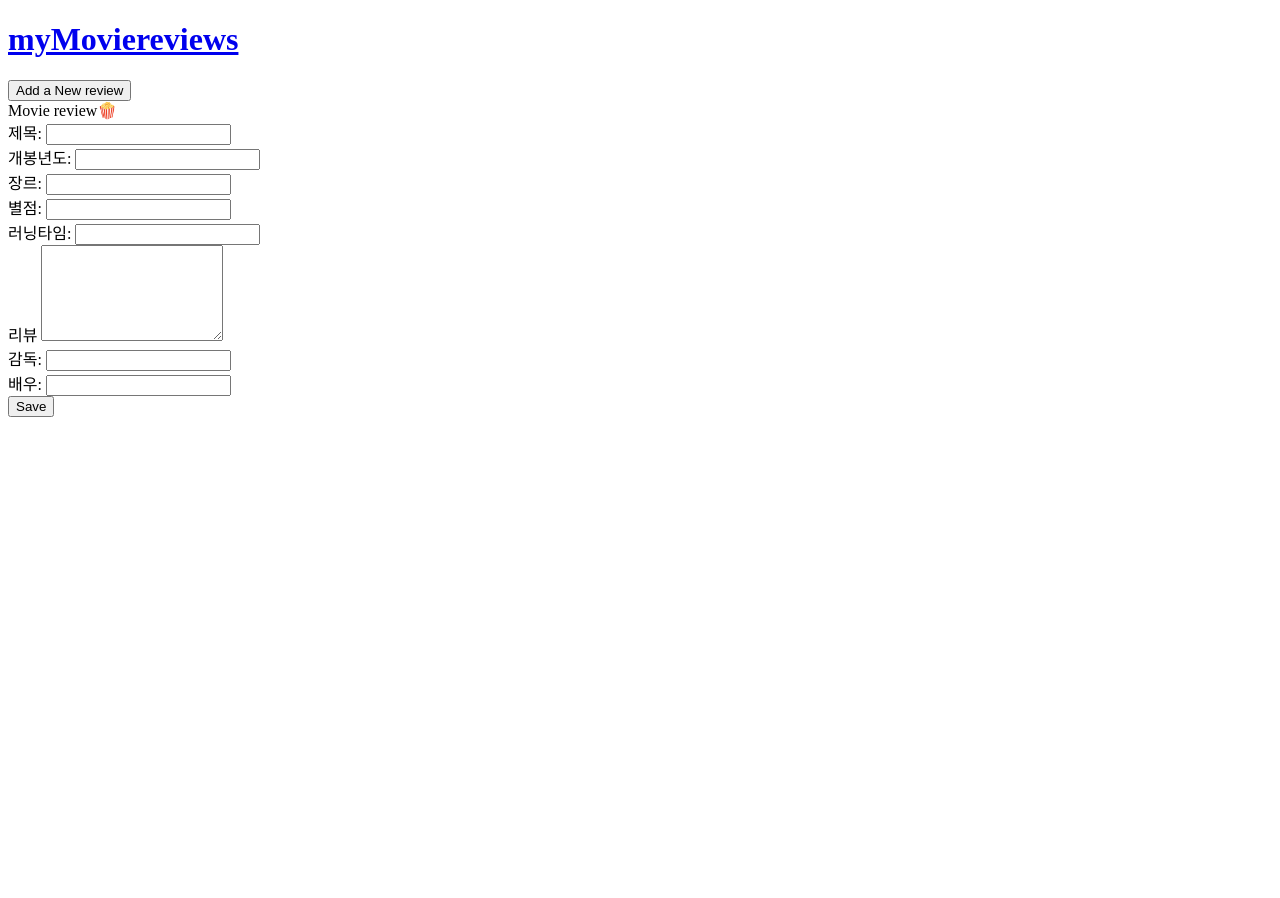
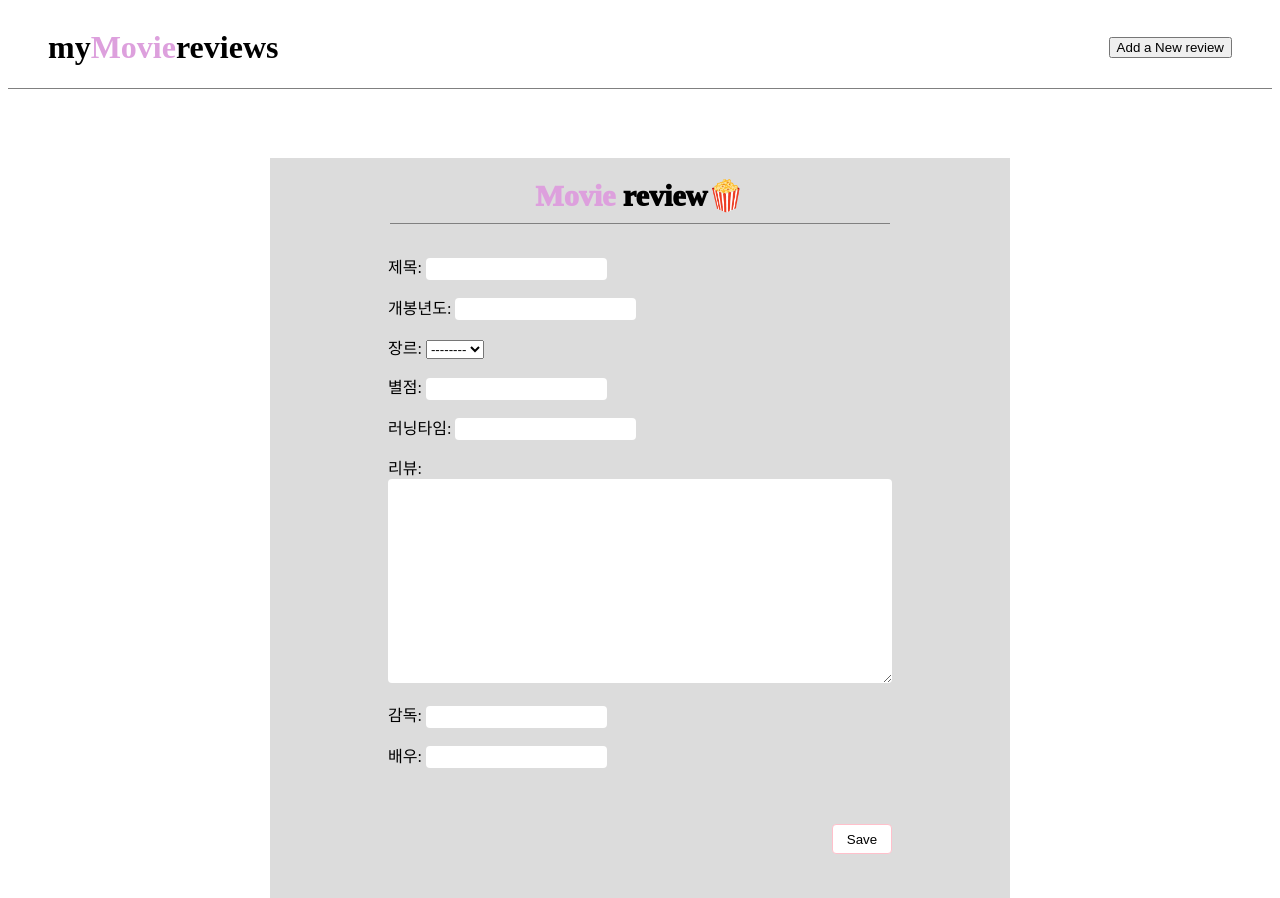
Before and after one commit to Pirogramming-22/Jung-Wonjun, a Django app: template myMovieReviews/templates/board/create.html in a window 1280 px wide. Before the commit the page ends 417 px from the top, so only its background shows below. Run offline with Django 3.2, Linux system fonts and the light colour scheme; the template is opened without the code that fills it, so the values that code supplies are empty.

Commit message:
챌린지 및 CSS 완료

```diff
--- /dev/null
+++ b/myMovieReviews/board/static/css/create.css
@@ -0,0 +1,76 @@
+* {
+    text-decoration: none;
+    color: black;
+}
+
+.header {
+    display: flex;
+    align-items: center;
+    justify-content: space-between;
+    padding-inline: 40px;
+    border-bottom: 1px solid gray;
+}
+
+.form_title {
+    width: 500px;
+    text-align: center;
+    font-weight: 1000;
+    border-bottom: 1px solid gray;
+    padding-bottom: 10px;
+    font-size: 30px;
+}
+
+.pink {
+    color: plum;
+}
+
+.form_container {
+    display: flex;
+    flex-direction: column;
+    position: relative;
+}
+
+.content_container {
+    background-color: gainsboro;
+    display: flex;
+    flex-direction: column;
+    width: 700px;
+    height: 700px;
+    position: absolute;
+    top: 150px;
+    left: 50%;
+    transform: translate(-50%);
+    align-items: center;
+    padding: 20px;
+}
+
+form {
+    padding-top: 30px;
+    display: flex;
+    flex-direction: column;
+    gap: 15px;
+    position: relative;
+}
+
+input, textarea {
+    border-radius: 4px;
+    border: whitesmoke;
+    height: 20px;
+}
+
+textarea {
+    width: 500px;
+    height: 200px;
+}
+
+.submit_button {
+    border-radius: 4px;
+    background-color: white;
+    border: 1px solid pink;
+    position: absolute;
+    cursor: pointer;
+    top: 600px;
+    right: 0;
+    width: 60px;
+    height: 30px;
+}
--- a/myMovieReviews/moviesite/settings.py
+++ b/myMovieReviews/moviesite/settings.py
@@ -117,6 +117,9 @@ USE_TZ = True
 # https://docs.djangoproject.com/en/5.1/howto/static-files/
 
 STATIC_URL = 'static/'
+STATICFILES_DIRS = [
+    BASE_DIR / 'static',
+]
 
 # Default primary key field type
 # https://docs.djangoproject.com/en/5.1/ref/settings/#default-auto-field
--- a/myMovieReviews/templates/board/create.html
+++ b/myMovieReviews/templates/board/create.html
@@ -1,21 +1,24 @@
+{% load static %}
 <!DOCTYPE html>
 <html lang="en">
 <head>
     <meta charset="UTF-8">
     <meta name="viewport" content="width=device-width, initial-scale=1.0">
     <title>Document</title>
+    <link rel="stylesheet" href="{% static 'css/create.css' %}">
 </head>
 <body>
     <div class="form_container">
         <div class="header">
             <a href="{% url 'board:board_list' %}">
-                <h1>myMoviereviews</h1>
+                <h1>my<span class="pink">Movie</span>reviews</h1>
             </a>
             <a href="{% url 'board:board_create' %}">
                 <button class="add_button">Add a New review</button>
             </a>
         </div>
-        <div class="form_title">Movie review🍿</div>
+        <div class="content_container">
+            <div class="form_title"><span class="pink">Movie</span> review🍿</div>
             <form action="{% url 'board:board_create' %}" method="post">
                 {% csrf_token %}
                 <div>
@@ -28,7 +31,14 @@
                 </div>
                 <div>
                     <label for="genre">장르:</label>
-                <input type="text" id="genre" name="genre">
+                    <select id="genre" name="genre">
+                        <option value="" disabled selected>--------</option>
+                        {% for value, display in genres %}
+                            <option value="{{ value }}" {% if value == board.genre %}selected{% endif %}>
+                                {{ display }}
+                            </option>
+                        {% endfor %}
+                    </select>
                 </div>
                 <div>
                     <label for="score">별점:</label>
@@ -39,7 +49,7 @@
                     <input type="text" id="runtime" name="runtime">
                 </div>
                 <div>
-                <label for="review">리뷰</label>
+                    <label for="review">리뷰:</label><br>
                     <textarea id="review" name="review"  rows="6"></textarea>
                 </div>
                 <div>
@@ -53,5 +63,6 @@
                 <button type="submit" class="submit_button">Save</button>
             </form>
         </div>
+    </div>
 </body>
 </html>
```
Also changed, not shown: myMovieReviews/board/models.py (+19 -4 lines), myMovieReviews/board/static/css/detail.css (added, +69 -0 lines), myMovieReviews/board/static/css/list.css (+49 -0 lines), myMovieReviews/board/static/css/update.css (added, +76 -0 lines), myMovieReviews/board/views.py (+10 -2 lines), myMovieReviews/templates/board/detail.html (+13 -9 lines), myMovieReviews/templates/board/list.html (+10 -6 lines), myMovieReviews/templates/board/update.html (+14 -4 lines), README.md, myMovieReviews/README.md (added), myMovieReviews/board/migrations/0002_alter_board_genre_alter_board_runtime_and_more.py (added), myMovieReviews/board/migrations/0003_alter_board_genre.py (added), myMovieReviews/board/static/animal.jpg (added), myMovieReviews/db.sqlite3, 1 other file. Lines whose indentation alone changed are shown as unchanged.
